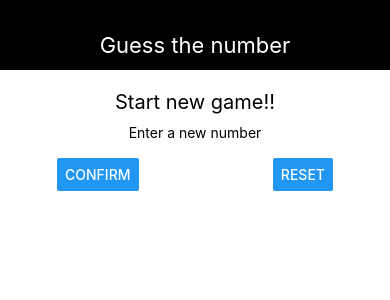
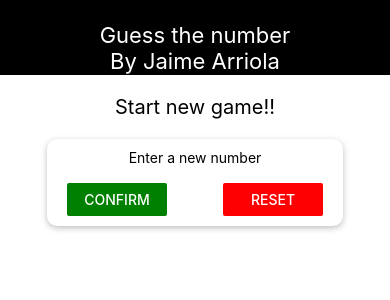
Before and after one commit to ing-arriola/rn-guess-number, a React Native app: screen / in a window 390 px wide. Shown: the top 300 px of the page. Built offline with nearby package versions, Linux system fonts and the light colour scheme.

Commit message:
Added styles on startGames to buttons, created constants and created Card component

```diff
--- /dev/null
+++ b/Components/Card.js
@@ -0,0 +1,26 @@
+import React from "react";
+import { StyleSheet, View } from "react-native";
+const Card = ({ children, specificStyles }) => {
+  return (
+    <View style={{ ...styles.inputContainer, ...specificStyles }}>
+      {children}
+    </View>
+  );
+};
+
+const styles = StyleSheet.create({
+  inputContainer: {
+    marginTop: 10,
+
+    elevation: 10, //This just works on Android
+    backgroundColor: "#fff",
+    padding: 10,
+    borderRadius: 10,
+    shadowColor: "#000", //shadow just works on iOS
+    shadowOpacity: 0.26,
+    shadowRadius: 6,
+    shadowOffset: { width: 0, height: 2 },
+  },
+});
+
+export default Card;
--- a/Components/Header.js
+++ b/Components/Header.js
@@ -4,6 +4,7 @@ const Header = ({ title }) => {
   return (
     <View style={styles.header}>
       <Text style={styles.headerTitle}>{title}</Text>
+      <Text style={styles.headerTitle}>By Jaime Arriola</Text>
     </View>
   );
 };
@@ -13,9 +14,10 @@ const styles = StyleSheet.create({
     alignItems: "center",
     justifyContent: "center",
     backgroundColor: "#000",
-    paddingTop: 20,
+    paddingTop: 30,
+    paddingBottom: 10,
     width: "100%",
-    height: 70,
+    height: 75,
   },
   headerTitle: {
     fontSize: 22,
--- /dev/null
+++ b/Constants/Colors.js
@@ -0,0 +1,4 @@
+export default {
+  alert: "red",
+  success: "green",
+};
--- a/Screens/StartGame.js
+++ b/Screens/StartGame.js
@@ -1,18 +1,25 @@
 import React from "react";
 import { StyleSheet, Text, View, TextInput, Button } from "react-native";
+import Card from "../Components/Card";
+import Colors from "../Constants/Colors";
 const StartGame = () => {
   return (
     <View style={styles.screen}>
       <Text style={styles.title}>Start new game!!</Text>
-      <View style={styles.inputContainer}>
+
+      <Card specificStyles={styles.card}>
         <Text>Enter a new number</Text>
         <TextInput />
 
         <View style={styles.buttonContainer}>
-          <Button title="Confirm" />
-          <Button title="Reset" />
+          <View style={styles.button}>
+            <Button title="Confirm" color={Colors.success} />
+          </View>
+          <View style={styles.button}>
+            <Button color={Colors.alert} title="Reset" />
+          </View>
         </View>
-      </View>
+      </Card>
     </View>
   );
 };
@@ -27,10 +34,10 @@ const styles = StyleSheet.create({
     fontSize: 20,
     marginVertical: 10,
   },
-  inputContainer: {
+  card: {
+    width: 400,
+    maxWidth: "80%",
     alignItems: "center",
-    width: 300,
-    maxWidth: "80%",
   },
   buttonContainer: {
     flexDirection: "row",
@@ -38,6 +45,9 @@ const styles = StyleSheet.create({
     justifyContent: "space-between",
     paddingHorizontal: 10,
   },
+  button: {
+    width: 100,
+  },
 });
 
 export default StartGame;
```
Also changed, not shown: Components/Input.js (added).
